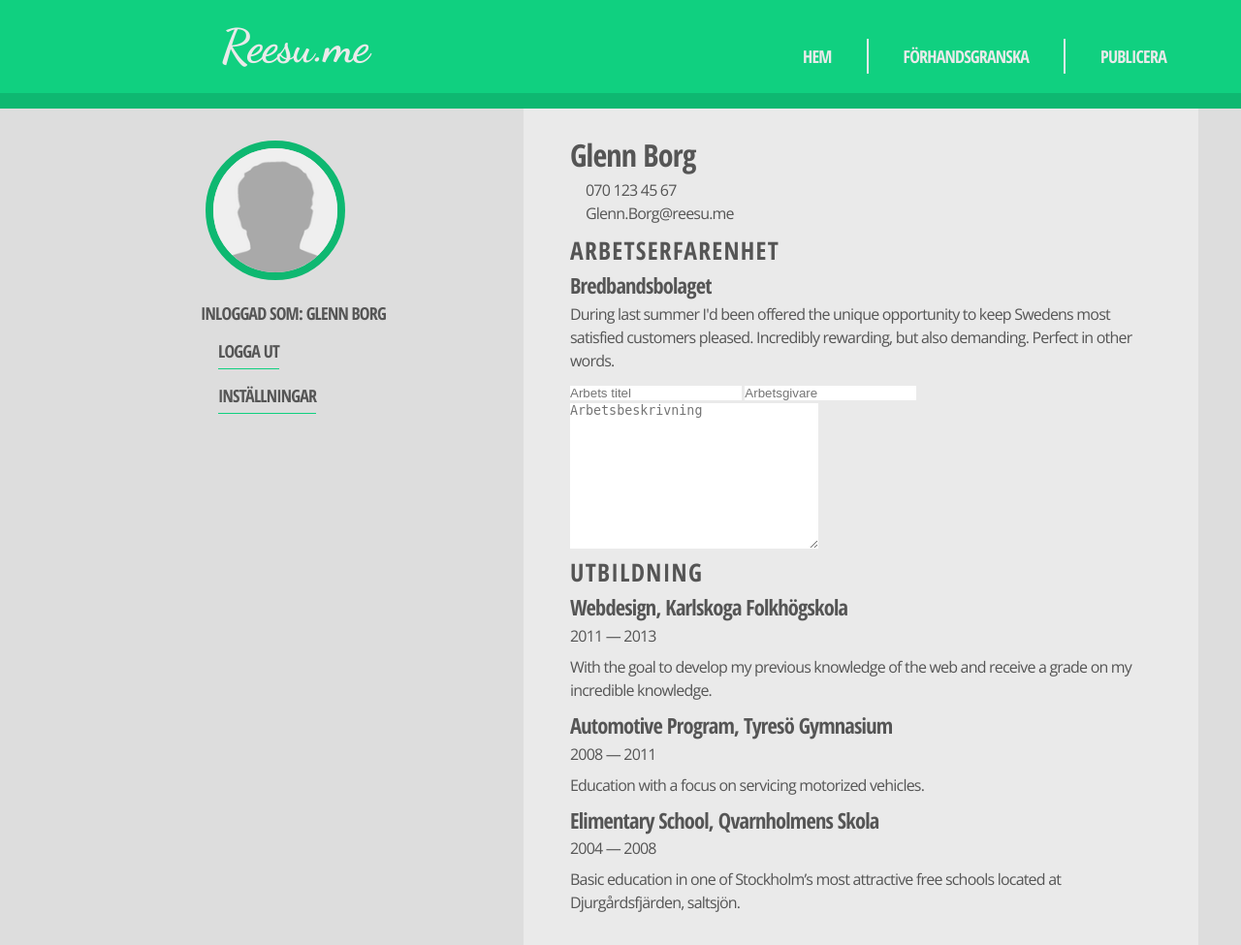
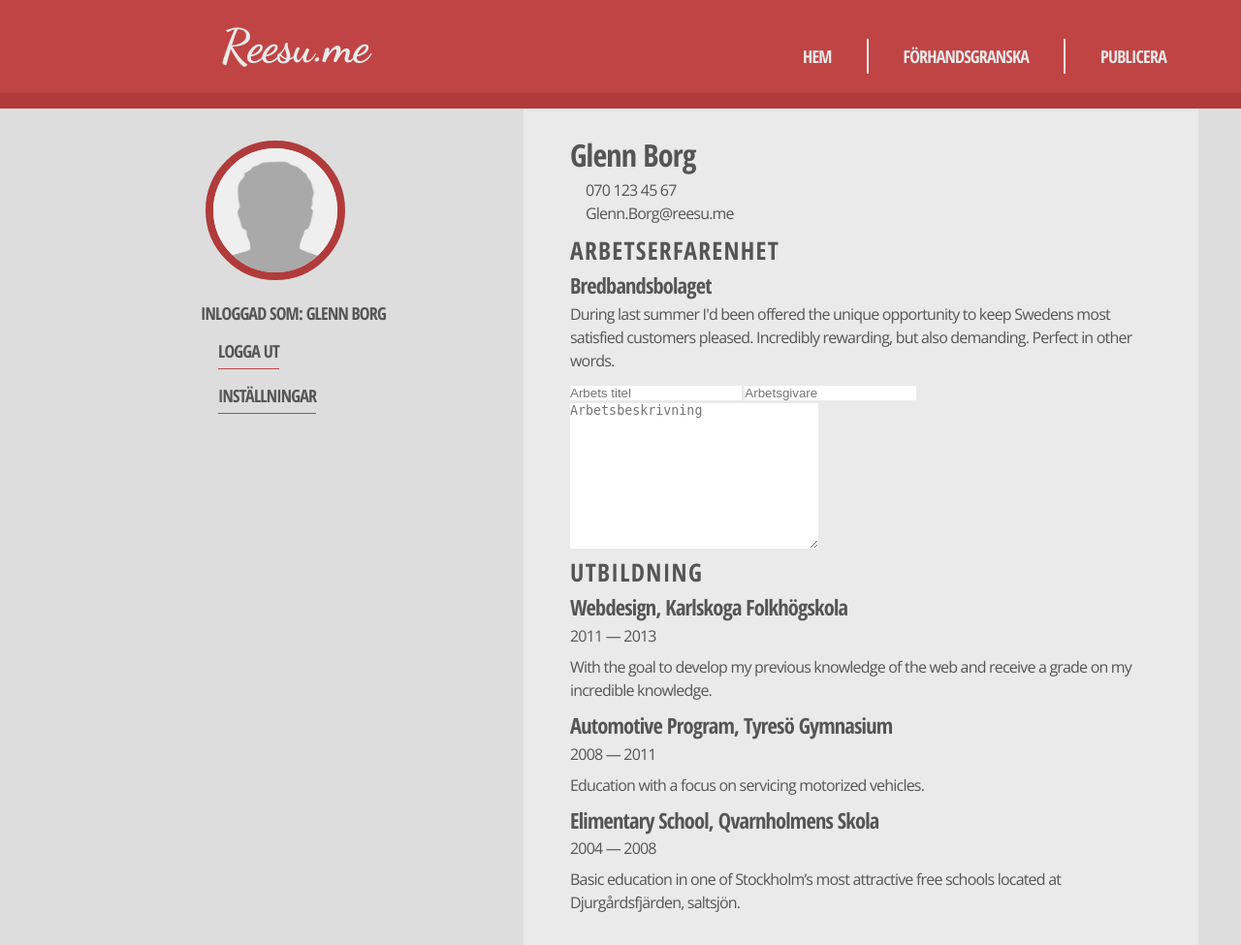
Before and after one commit to AdamHjerpe/Reesu.me, a PHP site: page /edit.html in a window 1280 px wide. Shown: the whole page at 97% size. Run offline with PHP 8.4, Linux system fonts and the light colour scheme.

Commit message:
Re-commit av dev mapps filstruktur
Signed-off-by: AdamHjerpe <Adam.Hjerpe@hotmail.com>

```diff
--- a/css/style.css
+++ b/css/style.css
@@ -1,7 +1,7 @@
 @import url(http://fonts.googleapis.com/css?family=Open+Sans:400italic,400,700);
 @import url(http://fonts.googleapis.com/css?family=Open+Sans+Condensed:300,700);
 @import url(http://fonts.googleapis.com/css?family=Dancing+Script:700);
-/* line 32, /Users/adamhjerpe/Documents/htdocs/reesu.me/dev/css/style.scss */
+/* line 32, /Users/adamhjerpe/Documents/htdocs/reesu.me/dev/sass/style.scss */
 * {
   margin: 0;
   padding: 0;
@@ -24,124 +24,124 @@
   font-weight: normal;
   font-style: normal; }
 
-/* line 77, /Users/adamhjerpe/Documents/htdocs/reesu.me/dev/css/_typography.scss */
+/* line 77, /Users/adamhjerpe/Documents/htdocs/reesu.me/dev/sass/_typography.scss */
 h1, h2, h3, h4, h5, h6 {
   line-height: 1.5em;
   font-family: "Open Sans Condensed", sans-serif;
   font-weight: bold;
   -webkit-font-smoothing: antialiased; }
-  /* line 79, /Users/adamhjerpe/Documents/htdocs/reesu.me/dev/css/_typography.scss */
+  /* line 79, /Users/adamhjerpe/Documents/htdocs/reesu.me/dev/sass/_typography.scss */
   h1 margin, h2 margin, h3 margin, h4 margin, h5 margin, h6 margin {
     bottom: 1em; }
 
-/* line 86, /Users/adamhjerpe/Documents/htdocs/reesu.me/dev/css/_typography.scss */
+/* line 86, /Users/adamhjerpe/Documents/htdocs/reesu.me/dev/sass/_typography.scss */
 h1 {
   font-size: 2em;
   border-spacing: 10px; }
 
-/* line 93, /Users/adamhjerpe/Documents/htdocs/reesu.me/dev/css/_typography.scss */
+/* line 93, /Users/adamhjerpe/Documents/htdocs/reesu.me/dev/sass/_typography.scss */
 h2 {
   font-size: 1.6em;
   text-transform: uppercase;
   letter-spacing: 0.05em; }
 
-/* line 101, /Users/adamhjerpe/Documents/htdocs/reesu.me/dev/css/_typography.scss */
+/* line 101, /Users/adamhjerpe/Documents/htdocs/reesu.me/dev/sass/_typography.scss */
 h3 {
   font-size: 1.4em; }
 
-/* line 107, /Users/adamhjerpe/Documents/htdocs/reesu.me/dev/css/_typography.scss */
+/* line 107, /Users/adamhjerpe/Documents/htdocs/reesu.me/dev/sass/_typography.scss */
 h4 {
   font-size: 1.2em;
   font-weight: 300;
   text-transform: uppercase; }
 
-/* line 115, /Users/adamhjerpe/Documents/htdocs/reesu.me/dev/css/_typography.scss */
+/* line 115, /Users/adamhjerpe/Documents/htdocs/reesu.me/dev/sass/_typography.scss */
 h5 {
   font-size: 1.1em; }
 
-/* line 121, /Users/adamhjerpe/Documents/htdocs/reesu.me/dev/css/_typography.scss */
+/* line 121, /Users/adamhjerpe/Documents/htdocs/reesu.me/dev/sass/_typography.scss */
 h6 {
   font-size: 1em; }
 
-/* line 131, /Users/adamhjerpe/Documents/htdocs/reesu.me/dev/css/_typography.scss */
+/* line 131, /Users/adamhjerpe/Documents/htdocs/reesu.me/dev/sass/_typography.scss */
 p {
   font-family: "Open Sans", "Helvetica Neue", Arial, Garuda, Sans-serif;
   font-size: 1em;
   margin: 0 0 0.5em 0; }
 
-/* line 139, /Users/adamhjerpe/Documents/htdocs/reesu.me/dev/css/_typography.scss */
+/* line 139, /Users/adamhjerpe/Documents/htdocs/reesu.me/dev/sass/_typography.scss */
 ul, ol {
   margin: 0 0 1.5em 1.5em; }
 
-/* line 147, /Users/adamhjerpe/Documents/htdocs/reesu.me/dev/css/_typography.scss */
+/* line 147, /Users/adamhjerpe/Documents/htdocs/reesu.me/dev/sass/_typography.scss */
 a {
   color: #555555;
-  border-bottom: 0.1em solid #10d080;
+  border-bottom: 0.1em solid #c14444;
   text-decoration: none; }
-  /* line 151, /Users/adamhjerpe/Documents/htdocs/reesu.me/dev/css/_typography.scss */
+  /* line 151, /Users/adamhjerpe/Documents/htdocs/reesu.me/dev/sass/_typography.scss */
   a:visited {
     color: #959595;
-    border-bottom: 0.1em solid #3cf0a5; }
-  /* line 155, /Users/adamhjerpe/Documents/htdocs/reesu.me/dev/css/_typography.scss */
+    border-bottom: 0.1em solid #d47d7d; }
+  /* line 155, /Users/adamhjerpe/Documents/htdocs/reesu.me/dev/sass/_typography.scss */
   a:hover {
     color: #3b3b3b;
-    border-bottom: 0.1em solid #0ca163; }
-  /* line 159, /Users/adamhjerpe/Documents/htdocs/reesu.me/dev/css/_typography.scss */
+    border-bottom: 0.1em solid #9e3434; }
+  /* line 159, /Users/adamhjerpe/Documents/htdocs/reesu.me/dev/sass/_typography.scss */
   a:focus {
     color: #2f2f2f;
-    border-bottom: 0.1em solid #0b8954; }
-  /* line 163, /Users/adamhjerpe/Documents/htdocs/reesu.me/dev/css/_typography.scss */
+    border-bottom: 0.1em solid #8b2e2e; }
+  /* line 163, /Users/adamhjerpe/Documents/htdocs/reesu.me/dev/sass/_typography.scss */
   a:active {
     color: #2f2f2f;
-    border-bottom: 0.1em solid #0b8954; }
+    border-bottom: 0.1em solid #8b2e2e; }
 
-/* line 173, /Users/adamhjerpe/Documents/htdocs/reesu.me/dev/css/_typography.scss */
+/* line 173, /Users/adamhjerpe/Documents/htdocs/reesu.me/dev/sass/_typography.scss */
 li {
   margin: 0 0 0.5em 0; }
 
-/* line 181, /Users/adamhjerpe/Documents/htdocs/reesu.me/dev/css/_typography.scss */
+/* line 181, /Users/adamhjerpe/Documents/htdocs/reesu.me/dev/sass/_typography.scss */
 em {
   font-style: italic; }
-  /* line 183, /Users/adamhjerpe/Documents/htdocs/reesu.me/dev/css/_typography.scss */
+  /* line 183, /Users/adamhjerpe/Documents/htdocs/reesu.me/dev/sass/_typography.scss */
   em font {
     family: "Open Sans", "Helvetica Neue", Arial, Garuda, Sans-serif; }
 
-/* line 188, /Users/adamhjerpe/Documents/htdocs/reesu.me/dev/css/_typography.scss */
+/* line 188, /Users/adamhjerpe/Documents/htdocs/reesu.me/dev/sass/_typography.scss */
 strong font {
   family: "Open Sans", "Helvetica Neue", Arial, Garuda, Sans-serif;
   weight: 700; }
 
-/* line 199, /Users/adamhjerpe/Documents/htdocs/reesu.me/dev/css/_typography.scss */
+/* line 199, /Users/adamhjerpe/Documents/htdocs/reesu.me/dev/sass/_typography.scss */
 q:before {
   content: open-quote; }
-/* line 202, /Users/adamhjerpe/Documents/htdocs/reesu.me/dev/css/_typography.scss */
+/* line 202, /Users/adamhjerpe/Documents/htdocs/reesu.me/dev/sass/_typography.scss */
 q:after {
   content: close-quote; }
 
-/* line 207, /Users/adamhjerpe/Documents/htdocs/reesu.me/dev/css/_typography.scss */
+/* line 207, /Users/adamhjerpe/Documents/htdocs/reesu.me/dev/sass/_typography.scss */
 blockquote {
   background: ligthen(#dddddd, 1.5%);
-  border-left: 10px solid #0eb871;
+  border-left: 10px solid #b13b3b;
   margin: 1.5em 0;
   padding: 0.5em 1.5em;
   quotes: “\201C”“\201D”“\2018”“\2019”; }
-  /* line 213, /Users/adamhjerpe/Documents/htdocs/reesu.me/dev/css/_typography.scss */
+  /* line 213, /Users/adamhjerpe/Documents/htdocs/reesu.me/dev/sass/_typography.scss */
   blockquote:lang(sv) {
     quotes: "\201D" "\201D" "\2019" "\2019"; }
-  /* line 214, /Users/adamhjerpe/Documents/htdocs/reesu.me/dev/css/_typography.scss */
+  /* line 214, /Users/adamhjerpe/Documents/htdocs/reesu.me/dev/sass/_typography.scss */
   blockquote:lang(da) {
     quotes: "\00BB" "\00AB" "\203A" "\2039"; }
-  /* line 222, /Users/adamhjerpe/Documents/htdocs/reesu.me/dev/css/_typography.scss */
+  /* line 222, /Users/adamhjerpe/Documents/htdocs/reesu.me/dev/sass/_typography.scss */
   blockquote:before {
     content: open-quote; }
-  /* line 225, /Users/adamhjerpe/Documents/htdocs/reesu.me/dev/css/_typography.scss */
+  /* line 225, /Users/adamhjerpe/Documents/htdocs/reesu.me/dev/sass/_typography.scss */
   blockquote:after {
     content: close-quote; }
-  /* line 228, /Users/adamhjerpe/Documents/htdocs/reesu.me/dev/css/_typography.scss */
+  /* line 228, /Users/adamhjerpe/Documents/htdocs/reesu.me/dev/sass/_typography.scss */
   blockquote p {
     display: inline; }
 
-/* line 92, /Users/adamhjerpe/Documents/htdocs/reesu.me/dev/css/style.scss */
+/* line 92, /Users/adamhjerpe/Documents/htdocs/reesu.me/dev/sass/style.scss */
 body {
   background: #dddddd;
   color: #555555;
@@ -151,23 +151,23 @@ body {
   font-size: 16px;
   font-weight: 400; }
   @media screen and (max-width: 1024px) {
-    /* line 92, /Users/adamhjerpe/Documents/htdocs/reesu.me/dev/css/style.scss */
+    /* line 92, /Users/adamhjerpe/Documents/htdocs/reesu.me/dev/sass/style.scss */
     body {
       font-size: 14px; } }
   @media screen and (max-width: 840px) {
-    /* line 92, /Users/adamhjerpe/Documents/htdocs/reesu.me/dev/css/style.scss */
+    /* line 92, /Users/adamhjerpe/Documents/htdocs/reesu.me/dev/sass/style.scss */
     body {
       font-size: 12px; } }
 
-/* line 113, /Users/adamhjerpe/Documents/htdocs/reesu.me/dev/css/style.scss */
+/* line 113, /Users/adamhjerpe/Documents/htdocs/reesu.me/dev/sass/style.scss */
 header {
   margin: 0 0 0 0;
   width: 100%;
   height: 6em;
-  border-bottom: 1em solid #0eb871;
-  background: #10d080; }
+  border-bottom: 1em solid #b13b3b;
+  background: #c14444; }
 
-/* line 122, /Users/adamhjerpe/Documents/htdocs/reesu.me/dev/css/style.scss */
+/* line 122, /Users/adamhjerpe/Documents/htdocs/reesu.me/dev/sass/style.scss */
 .header-wrap {
   position: fixed;
   top: 0em;
@@ -176,44 +176,44 @@ header {
   margin-left: -460px;
   width: 1070px;
   height: auto; }
-  /* line 130, /Users/adamhjerpe/Documents/htdocs/reesu.me/dev/css/style.scss */
+  /* line 130, /Users/adamhjerpe/Documents/htdocs/reesu.me/dev/sass/style.scss */
   .header-wrap h1 {
     float: left;
     padding: 0 0 0 1em;
     max-width: 5em;
     width: auto;
-    background: #10d080;
+    background: #c14444;
     font-weight: 700;
     font-family: "Dancing Script", "Open Sans Condensed", sans-serif;
     font-size: 3em;
     line-height: 2em; }
   @media screen and (max-width: 1024px) {
-    /* line 122, /Users/adamhjerpe/Documents/htdocs/reesu.me/dev/css/style.scss */
+    /* line 122, /Users/adamhjerpe/Documents/htdocs/reesu.me/dev/sass/style.scss */
     .header-wrap {
       left: 5%;
       margin-left: 0;
       max-width: 20em;
       width: auto; } }
   @media screen and (max-width: 840px) {
-    /* line 122, /Users/adamhjerpe/Documents/htdocs/reesu.me/dev/css/style.scss */
+    /* line 122, /Users/adamhjerpe/Documents/htdocs/reesu.me/dev/sass/style.scss */
     .header-wrap {
       position: static;
       margin-left: 0;
       padding: 0 5% 0 5%;
       width: 90%; } }
-  /* line 152, /Users/adamhjerpe/Documents/htdocs/reesu.me/dev/css/style.scss */
+  /* line 152, /Users/adamhjerpe/Documents/htdocs/reesu.me/dev/sass/style.scss */
   .header-wrap a {
     border-bottom: none;
     color: #eaeaea; }
-    /* line 155, /Users/adamhjerpe/Documents/htdocs/reesu.me/dev/css/style.scss */
+    /* line 155, /Users/adamhjerpe/Documents/htdocs/reesu.me/dev/sass/style.scss */
     .header-wrap a:visited, .header-wrap a:focus, .header-wrap a:active, .header-wrap a:hover {
       border-bottom: none;
       color: #eaeaea; }
-  /* line 160, /Users/adamhjerpe/Documents/htdocs/reesu.me/dev/css/style.scss */
+  /* line 160, /Users/adamhjerpe/Documents/htdocs/reesu.me/dev/sass/style.scss */
   .header-wrap ul {
     float: right;
     margin: 2.3em 0; }
-    /* line 163, /Users/adamhjerpe/Documents/htdocs/reesu.me/dev/css/style.scss */
+    /* line 163, /Users/adamhjerpe/Documents/htdocs/reesu.me/dev/sass/style.scss */
     .header-wrap ul li {
       display: inline-block;
       float: left;
@@ -221,34 +221,34 @@ header {
       border-right: 2px solid #eaeaea;
       color: #eaeaea;
       line-height: 1.4em; }
-      /* line 170, /Users/adamhjerpe/Documents/htdocs/reesu.me/dev/css/style.scss */
+      /* line 170, /Users/adamhjerpe/Documents/htdocs/reesu.me/dev/sass/style.scss */
       .header-wrap ul li:last-of-type {
         border: none; }
-    /* line 174, /Users/adamhjerpe/Documents/htdocs/reesu.me/dev/css/style.scss */
+    /* line 174, /Users/adamhjerpe/Documents/htdocs/reesu.me/dev/sass/style.scss */
     .header-wrap ul:after {
       clear: both; }
   @media screen and (max-width: 1024px) {
-    /* line 122, /Users/adamhjerpe/Documents/htdocs/reesu.me/dev/css/style.scss */
+    /* line 122, /Users/adamhjerpe/Documents/htdocs/reesu.me/dev/sass/style.scss */
     .header-wrap {
       padding: 0 5%;
       max-width: 1000px;
       width: 90%; } }
   @media screen and (max-width: 840px) {
-    /* line 122, /Users/adamhjerpe/Documents/htdocs/reesu.me/dev/css/style.scss */
+    /* line 122, /Users/adamhjerpe/Documents/htdocs/reesu.me/dev/sass/style.scss */
     .header-wrap {
       padding: 0 5%;
       width: 90%; } }
 
-/* line 194, /Users/adamhjerpe/Documents/htdocs/reesu.me/dev/css/style.scss */
+/* line 194, /Users/adamhjerpe/Documents/htdocs/reesu.me/dev/sass/style.scss */
 .wrapper {
   padding: 0 2em;
   background: #dddddd; }
   @media screen and (max-width: 840px) {
-    /* line 194, /Users/adamhjerpe/Documents/htdocs/reesu.me/dev/css/style.scss */
+    /* line 194, /Users/adamhjerpe/Documents/htdocs/reesu.me/dev/sass/style.scss */
     .wrapper {
       padding: 0; } }
 
-/* line 202, /Users/adamhjerpe/Documents/htdocs/reesu.me/dev/css/style.scss */
+/* line 202, /Users/adamhjerpe/Documents/htdocs/reesu.me/dev/sass/style.scss */
 .content {
   min-width: 30em;
   max-width: 37.5em;
@@ -259,18 +259,18 @@ header {
   background: #eaeaea;
   font: 1em/1.5 "Open Sans", "Helvetica Neue", Arial, Garuda, Sans-serif; }
   @media screen and (min-width: 1200px) {
-    /* line 202, /Users/adamhjerpe/Documents/htdocs/reesu.me/dev/css/style.scss */
+    /* line 202, /Users/adamhjerpe/Documents/htdocs/reesu.me/dev/sass/style.scss */
     .content {
       margin-left: -100px; } }
   @media screen and (max-width: 1024px) {
-    /* line 202, /Users/adamhjerpe/Documents/htdocs/reesu.me/dev/css/style.scss */
+    /* line 202, /Users/adamhjerpe/Documents/htdocs/reesu.me/dev/sass/style.scss */
     .content {
       left: 35%;
       margin-left: 0;
       min-width: 60%;
       width: 60%; } }
   @media screen and (max-width: 840px) {
-    /* line 202, /Users/adamhjerpe/Documents/htdocs/reesu.me/dev/css/style.scss */
+    /* line 202, /Users/adamhjerpe/Documents/htdocs/reesu.me/dev/sass/style.scss */
     .content {
       position: static;
       padding: 5%;
@@ -278,16 +278,16 @@ header {
       min-width: 90%;
       width: 90%; } }
 
-/* line 239, /Users/adamhjerpe/Documents/htdocs/reesu.me/dev/css/style.scss */
+/* line 239, /Users/adamhjerpe/Documents/htdocs/reesu.me/dev/sass/style.scss */
 .contact-info-tel {
   margin: 0;
   text-indent: 1em; }
 
-/* line 243, /Users/adamhjerpe/Documents/htdocs/reesu.me/dev/css/style.scss */
+/* line 243, /Users/adamhjerpe/Documents/htdocs/reesu.me/dev/sass/style.scss */
 .contact-info-email {
   text-indent: 1em; }
 
-/* line 251, /Users/adamhjerpe/Documents/htdocs/reesu.me/dev/css/style.scss */
+/* line 251, /Users/adamhjerpe/Documents/htdocs/reesu.me/dev/sass/style.scss */
 .sidebar {
   position: fixed;
   top: 4em;
@@ -297,12 +297,12 @@ header {
   padding-top: 65px;
   width: 250px;
   height: auto; }
-  /* line 260, /Users/adamhjerpe/Documents/htdocs/reesu.me/dev/css/style.scss */
+  /* line 260, /Users/adamhjerpe/Documents/htdocs/reesu.me/dev/sass/style.scss */
   .sidebar ul {
     list-style: none;
     text-transform: uppercase;
     font: bold 18px "Open Sans Condensed", sans-serif; }
-  /* line 264, /Users/adamhjerpe/Documents/htdocs/reesu.me/dev/css/style.scss */
+  /* line 264, /Users/adamhjerpe/Documents/htdocs/reesu.me/dev/sass/style.scss */
   .sidebar li a {
     display: inline-block;
     font: bold 1em/1 "Open Sans Condensed", sans-serif;
@@ -313,32 +313,32 @@ header {
     text-transform: uppercase;
     position: relative;
     text-decoration: none;
-    border-bottom: 0.1em solid #10d080;
+    border-bottom: 0.1em solid #c14444;
     text-decoration: none; }
-    /* line 278, /Users/adamhjerpe/Documents/htdocs/reesu.me/dev/css/style.scss */
+    /* line 278, /Users/adamhjerpe/Documents/htdocs/reesu.me/dev/sass/style.scss */
     .sidebar li a:visited {
       color: #959595;
-      border-bottom: 0.1em solid #3cf0a5; }
-    /* line 282, /Users/adamhjerpe/Documents/htdocs/reesu.me/dev/css/style.scss */
+      border-bottom: 0.1em solid #d47d7d; }
+    /* line 282, /Users/adamhjerpe/Documents/htdocs/reesu.me/dev/sass/style.scss */
     .sidebar li a:hover {
       color: #3b3b3b;
-      border-bottom: 0.1em solid #0ca163; }
-    /* line 286, /Users/adamhjerpe/Documents/htdocs/reesu.me/dev/css/style.scss */
+      border-bottom: 0.1em solid #9e3434; }
+    /* line 286, /Users/adamhjerpe/Documents/htdocs/reesu.me/dev/sass/style.scss */
     .sidebar li a:focus {
       color: #2f2f2f;
-      border-bottom: 0.1em solid #0b8954; }
-    /* line 290, /Users/adamhjerpe/Documents/htdocs/reesu.me/dev/css/style.scss */
+      border-bottom: 0.1em solid #8b2e2e; }
+    /* line 290, /Users/adamhjerpe/Documents/htdocs/reesu.me/dev/sass/style.scss */
     .sidebar li a:active {
       color: #2f2f2f;
-      border-bottom: 0.1em solid #0b8954; }
+      border-bottom: 0.1em solid #8b2e2e; }
   @media screen and (max-width: 1024px) {
-    /* line 251, /Users/adamhjerpe/Documents/htdocs/reesu.me/dev/css/style.scss */
+    /* line 251, /Users/adamhjerpe/Documents/htdocs/reesu.me/dev/sass/style.scss */
     .sidebar {
       left: 5%;
       margin-left: 0;
       width: 25%; } }
   @media screen and (max-width: 840px) {
-    /* line 251, /Users/adamhjerpe/Documents/htdocs/reesu.me/dev/css/style.scss */
+    /* line 251, /Users/adamhjerpe/Documents/htdocs/reesu.me/dev/sass/style.scss */
     .sidebar {
       position: static;
       margin-left: 0;
@@ -346,27 +346,27 @@ header {
       width: 90%;
       text-align: center; } }
 
-/* line 309, /Users/adamhjerpe/Documents/htdocs/reesu.me/dev/css/style.scss */
+/* line 309, /Users/adamhjerpe/Documents/htdocs/reesu.me/dev/sass/style.scss */
 .sidebar-avatar {
   margin: 1em 2em;
-  border: 0.5em solid #0eb871;
+  border: 0.5em solid #b13b3b;
   height: 8em;
   width: 8em;
   border-radius: 10em; }
 
 @media screen and (min-width: 1200px) {
-  /* line 321, /Users/adamhjerpe/Documents/htdocs/reesu.me/dev/css/style.scss */
+  /* line 321, /Users/adamhjerpe/Documents/htdocs/reesu.me/dev/sass/style.scss */
   .sidebar .main-nav {
     margin-left: 460px !important; } }
 @media screen and (min-width: 1024px) {
-  /* line 321, /Users/adamhjerpe/Documents/htdocs/reesu.me/dev/css/style.scss */
+  /* line 321, /Users/adamhjerpe/Documents/htdocs/reesu.me/dev/sass/style.scss */
   .sidebar .main-nav {
     position: absolute;
     left: 50%;
     margin-left: 380px;
     top: -1.5em;
     width: 40em; }
-    /* line 332, /Users/adamhjerpe/Documents/htdocs/reesu.me/dev/css/style.scss */
+    /* line 332, /Users/adamhjerpe/Documents/htdocs/reesu.me/dev/sass/style.scss */
     .sidebar .main-nav ul li {
       display: inline-block;
       float: left;
@@ -374,17 +374,17 @@ header {
       border-right: 2px solid #eaeaea;
       color: #eaeaea;
       line-height: 1.4em; }
-      /* line 339, /Users/adamhjerpe/Documents/htdocs/reesu.me/dev/css/style.scss */
+      /* line 339, /Users/adamhjerpe/Documents/htdocs/reesu.me/dev/sass/style.scss */
       .sidebar .main-nav ul li:last-of-type {
         border: none; }
-      /* line 342, /Users/adamhjerpe/Documents/htdocs/reesu.me/dev/css/style.scss */
+      /* line 342, /Users/adamhjerpe/Documents/htdocs/reesu.me/dev/sass/style.scss */
       .sidebar .main-nav ul li a {
         border-bottom: none;
         color: #eaeaea; }
-        /* line 345, /Users/adamhjerpe/Documents/htdocs/reesu.me/dev/css/style.scss */
+        /* line 345, /Users/adamhjerpe/Documents/htdocs/reesu.me/dev/sass/style.scss */
         .sidebar .main-nav ul li a:visited, .sidebar .main-nav ul li a:focus, .sidebar .main-nav ul li a:active, .sidebar .main-nav ul li a:hover {
           border-bottom: none;
           color: #eaeaea; }
-      /* line 350, /Users/adamhjerpe/Documents/htdocs/reesu.me/dev/css/style.scss */
+      /* line 350, /Users/adamhjerpe/Documents/htdocs/reesu.me/dev/sass/style.scss */
       .sidebar .main-nav ul li:after {
         clear: both; } }
--- a/dev/sass/style.scss
+++ b/dev/sass/style.scss
@@ -58,9 +58,9 @@
   // Facebook Blue:;
     // $head-col: #4660a2;
   // Linus Lilja Teal:
-    $head-col: #10D080;
+    // $head-col: #10D080;
   // Random Red
-    // $head-col: #C14444;
+   $head-col: #C14444;
 
 // Background color
   $bg-col: #dddddd;
```
Also changed, not shown: dev/sass/style.css.
